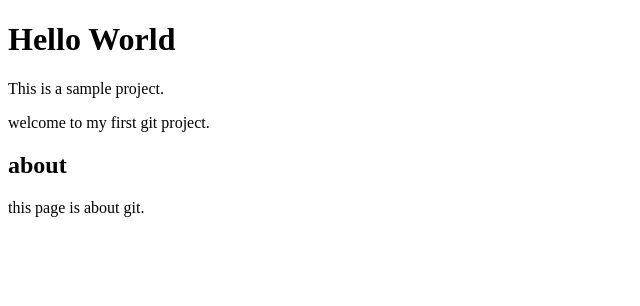
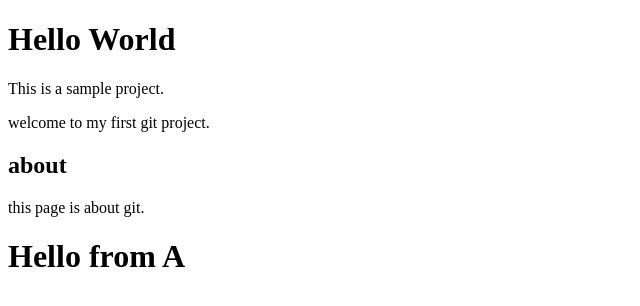
Before and after one commit to Harrini-Shree/project-html, a plain HTML site: page index.html in a window 1280 px wide. Shown: the whole page, without its empty margins (0-640 px from the left). Drawn offline with Linux system fonts and the light colour scheme.

Commit message:
change heading in a

```diff
--- a/index.html
+++ b/index.html
@@ -9,5 +9,6 @@
   <p>welcome to my first git project.</p>
   <h2>about</h2>
   <p>this page is about git.</p>
+  <h1>Hello from A</h1>
 </body>
 </html>
```
